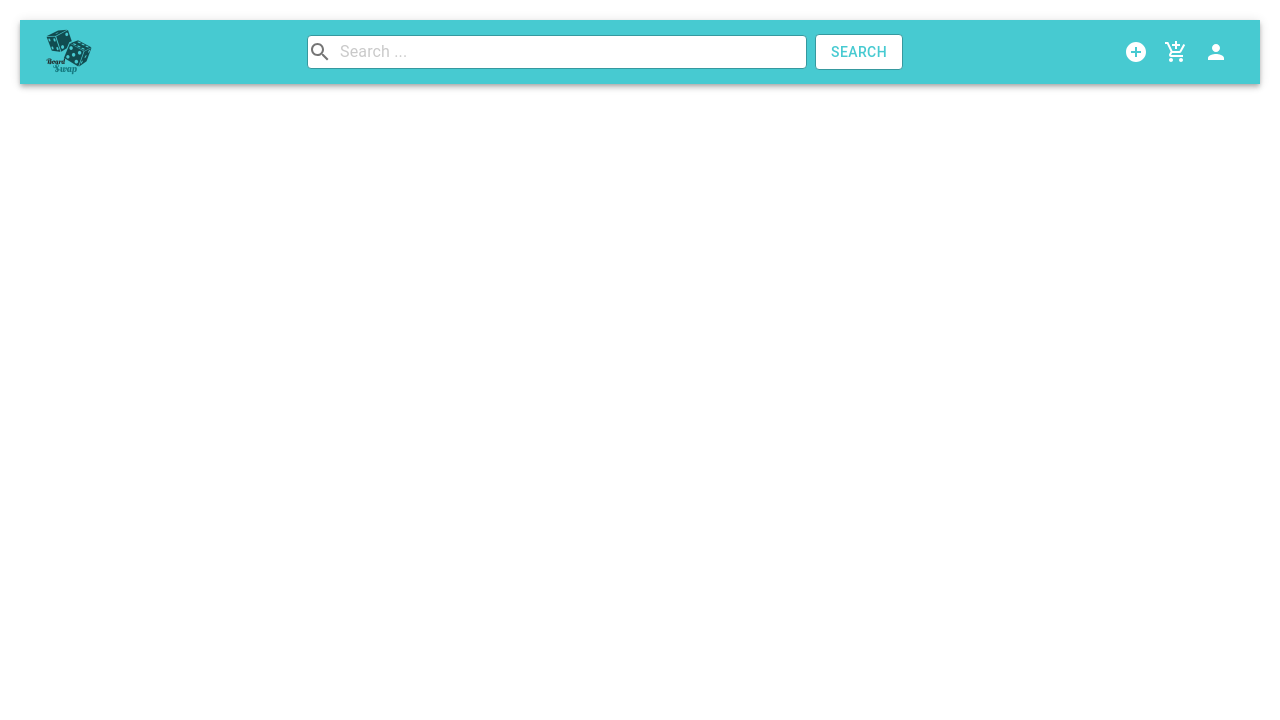
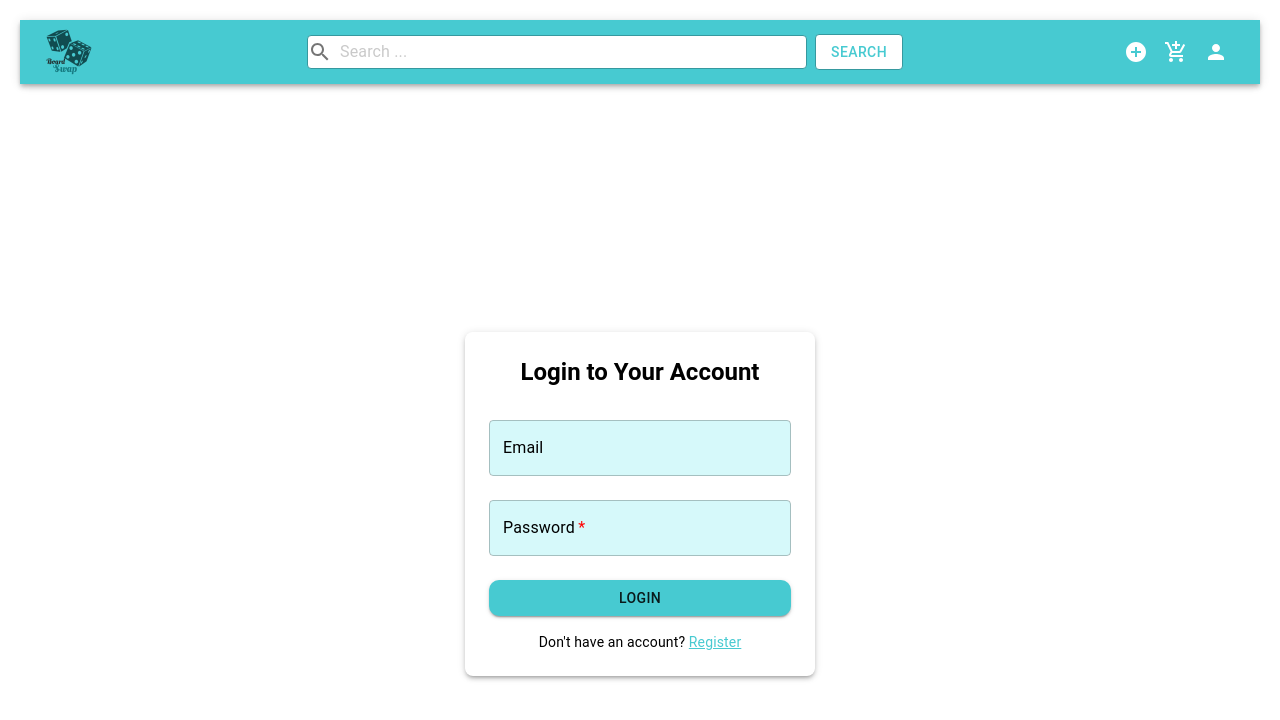
Before and after one commit to starshynova/BoardSwap, a React (Vite) app in the folder client/: page /login in a window 1280 px wide. Before the commit this address had no page. Shown: the top 720 px of the page. Built offline with nearby package versions, Linux system fonts and the light colour scheme.

Commit message:
route added

```diff
--- a/client/src/App.jsx
+++ b/client/src/App.jsx
@@ -2,6 +2,7 @@ import { Routes, Route } from "react-router-dom";
 import Nav from "./components/Nav";
 import Home from "./pages/Home/Home";
 import CreateUser from "./pages/User/CreateUser";
+import Login from "./pages/User/Login";
 import UserList from "./pages/User/UserList";
 import theme from "./components/theme";
 import { ThemeProvider } from "@mui/material/styles";
@@ -15,6 +16,7 @@ const App = () => {
           <Route path="/" element={<Home />} />
           <Route path="/user" element={<UserList />} />
           <Route path="/register" element={<CreateUser />} />
+          <Route path="/login" element={<Login />} />
         </Routes>
       </ThemeProvider>
     </>
```
